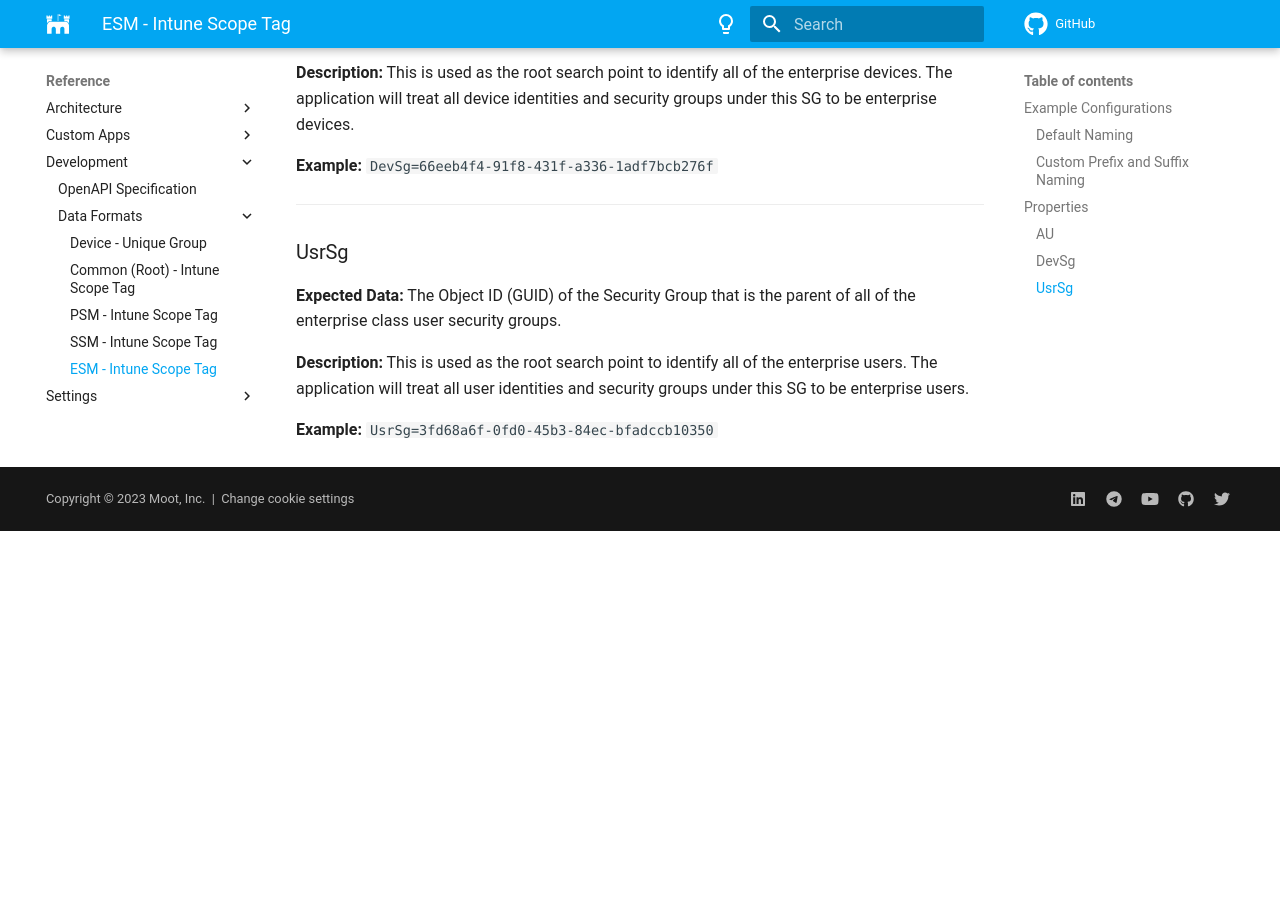
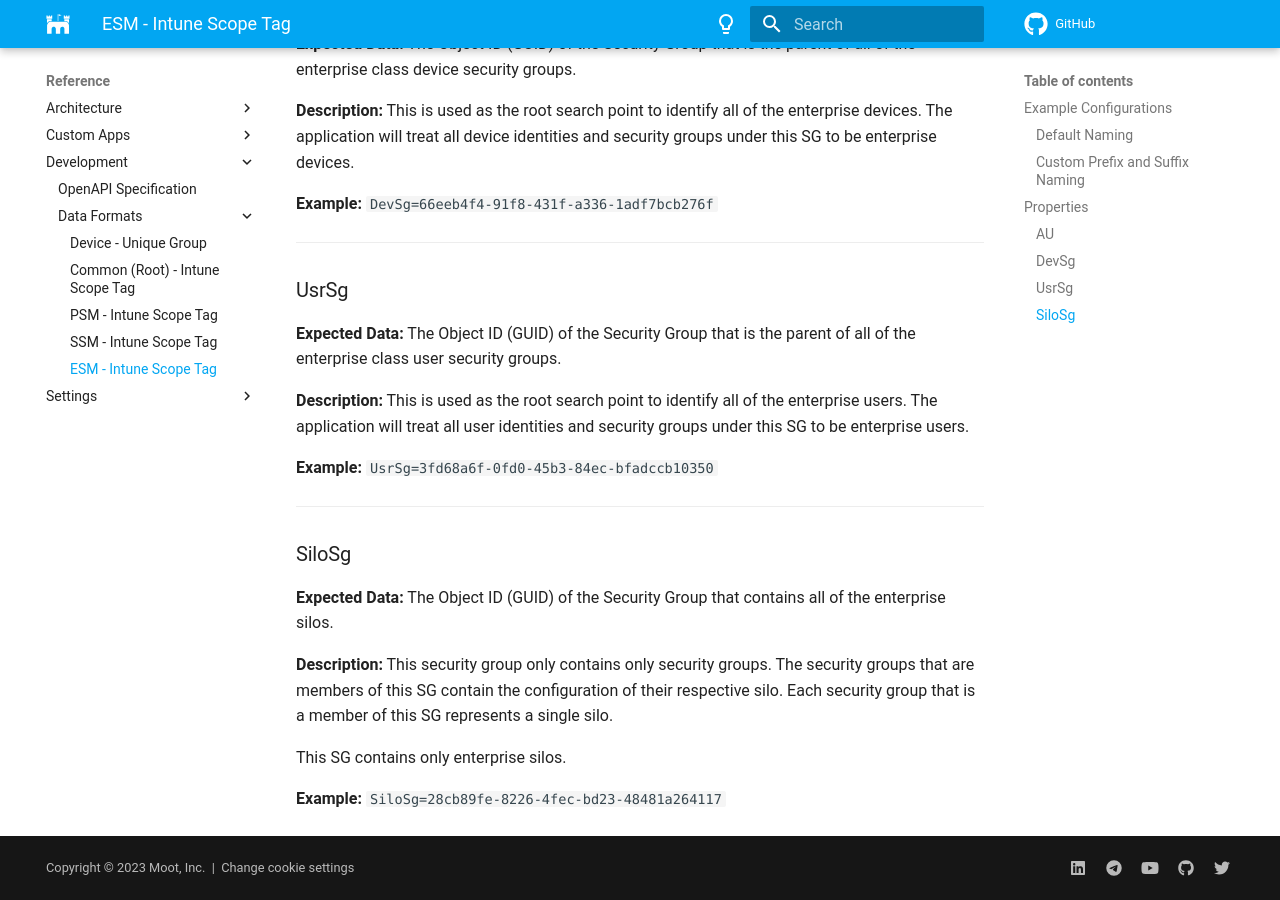
Before and after one commit to Software-Hardware-Integration-Lab/Documentation, an MkDocs documentation site: the page built from docs/Reference/Development/Data-Formats/4-ESM-IntuneScopeTag.md, in a window 1280 px wide and 900 px high, scrolled down 1358 px. Built offline with MkDocs 1.6.1 and Material for MkDocs 9.7.7, drawn with Linux system fonts in a browser that asks for light colours; comment, search, counter and statistics services are not loaded; before the commit the page ends 1889 px from its top, so only the background shows below that; some of the changed text lies outside the part shown.

Commit message:
Add Silo SG
Add the Silo SG property data to the scope tag formats.

````diff
--- a/docs/Reference/Development/Data-Formats/4-ESM-IntuneScopeTag.md
+++ b/docs/Reference/Development/Data-Formats/4-ESM-IntuneScopeTag.md
@@ -14,6 +14,7 @@ Example configurations of the enterprise security class Intune Scope Tag.
 AU=5b7c868e-98bf-437e-acf6-32c433328198
 DevSg=66eeb4f4-91f8-431f-a336-1adf7bcb276f
 UsrSg=3fd68a6f-0fd0-45b3-84ec-bfadccb10350
+SiloSg=628fceed-4c6c-42b6-ab15-8513a265b1b1
 ```
 
 ### Custom Prefix and Suffix Naming
@@ -22,6 +23,7 @@ UsrSg=3fd68a6f-0fd0-45b3-84ec-bfadccb10350
 AU=3e54c5c2-a2cf-4ca5-897e-97d706b5e31b
 DevSg=d014ae16-7748-4722-ba28-196a008bcb30
 UsrSg=08fd53d4-b002-40cf-bcfa-95a7fcda0bcd
+SiloSg=3c80e644-e631-41f1-b426-0183482ef716
 ```
 
 ---
@@ -71,3 +73,18 @@ The application will treat all user identities and security groups under this SG
 
 **Example:**
 `UsrSg=3fd68a6f-0fd0-45b3-84ec-bfadccb10350`
+
+---
+
+### SiloSg
+
+**Expected Data:**
+The Object ID (GUID) of the Security Group that contains all of the enterprise silos.
+
+**Description:**
+This security group only contains only security groups. The security groups that are members of this SG contain the configuration of their respective silo. Each security group that is a member of this SG represents a single silo.
+
+This SG contains only enterprise silos.
+
+**Example:**
+`SiloSg=28cb89fe-8226-4fec-bd23-48481a264117`
````
Also changed, not shown: docs/Reference/Development/Data-Formats/2-PSM-IntuneScopeTag.md (+17 -0 lines), docs/Reference/Development/Data-Formats/3-SSM-IntuneScopeTag.md (+17 -0 lines).
